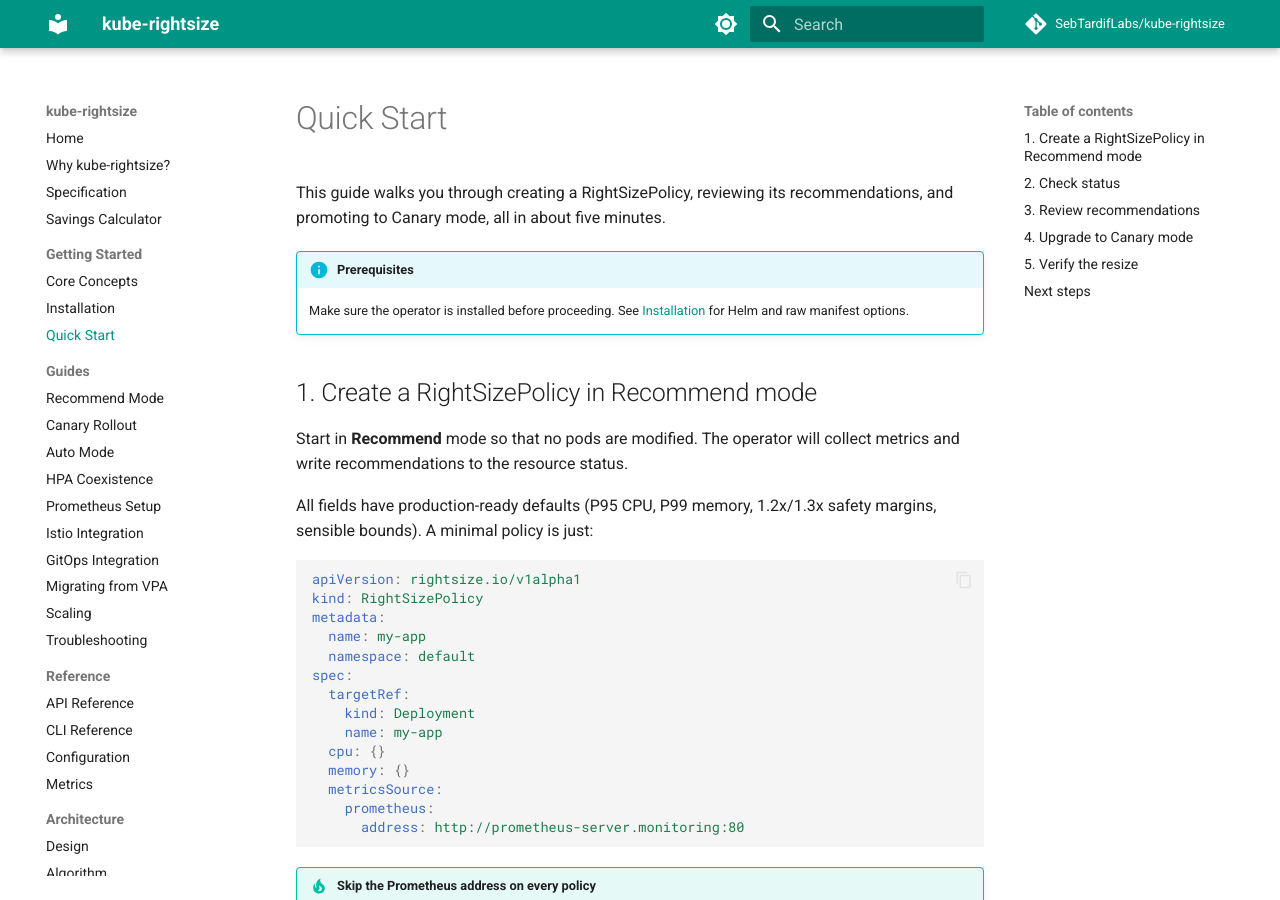
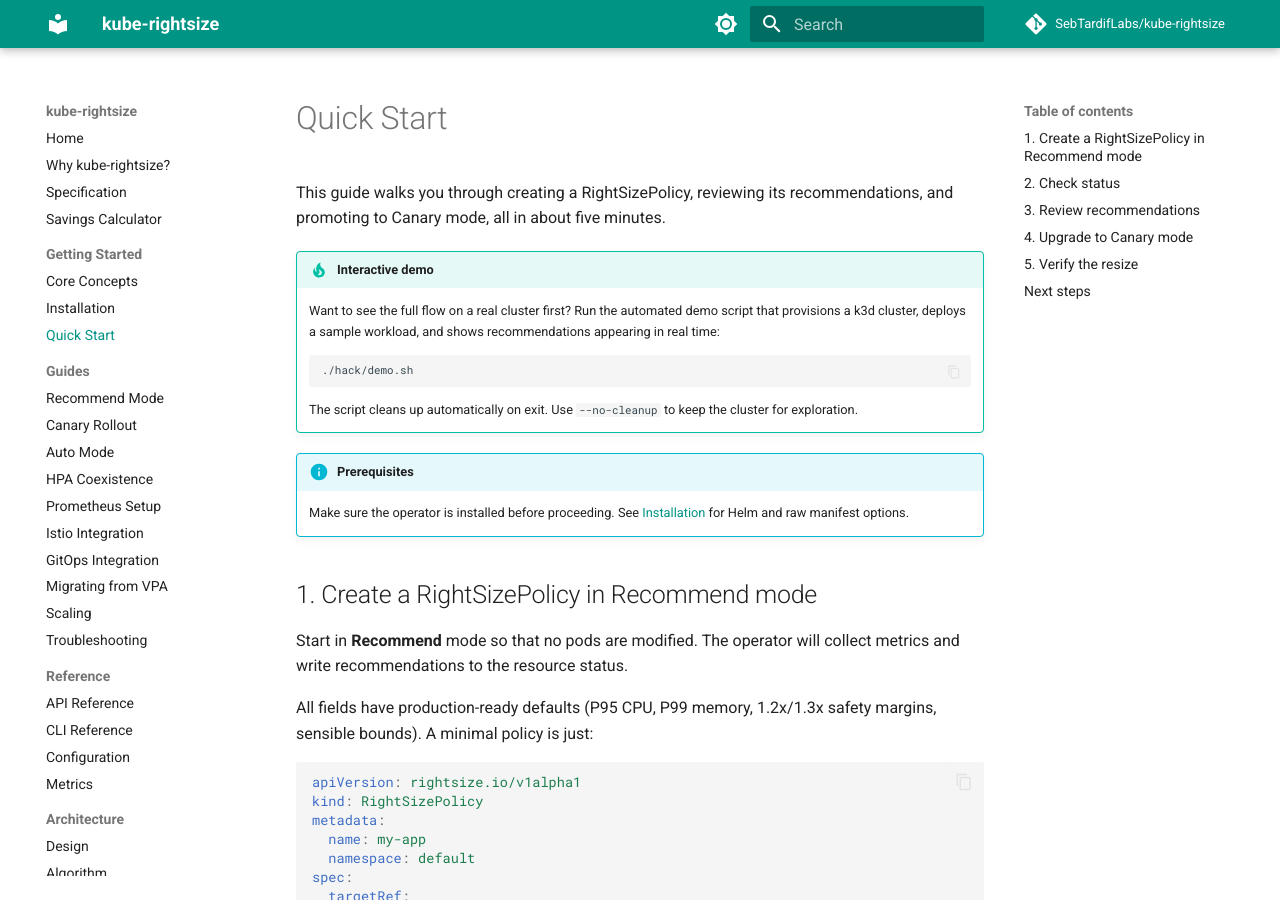
Before and after one commit to attune-io/attune, an MkDocs documentation site: the page built from docs/getting-started/quickstart.md, in a window 1280 px wide and 900 px high. Built offline with MkDocs 1.6.1 and Material for MkDocs 9.7.7, drawn with Linux system fonts in a browser that asks for light colours; comment, search, counter and statistics services are not loaded.

Commit message:
docs: add interactive demo script for quickstart recording
Add hack/demo.sh that automates the full kube-rightsize demo flow:
1. Creates a k3d cluster with cert-manager and Prometheus
2. Builds and deploys the operator via Helm
3. Deploys an over-provisioned workload (500m CPU / 512Mi, using ~100m / ~80Mi)
4. Creates a RightSizePolicy in Recommend mode with fast demo settings
5. Waits for recommendations to appear (minimumDataPoints: 3, 15m window)
6. Promotes to Auto mode and shows in-place resize happening
7. Cleans up on exit (trap handler)

Includes hack/demo-workload.yaml (resource-consumer based workload),
hack/demo.tape (VHS/Charm recording script for GIF/MP4 output),
and a quickstart.md tip linking to the demo.

Closes #332

Signed-off-by: Sebastien Tardif <sebtardif@ncf.ca>

````diff
--- a/docs/getting-started/quickstart.md
+++ b/docs/getting-started/quickstart.md
@@ -2,6 +2,18 @@
 
 This guide walks you through creating a RightSizePolicy, reviewing its
 recommendations, and promoting to Canary mode, all in about five minutes.
+
+!!! tip "Interactive demo"
+    Want to see the full flow on a real cluster first? Run the automated
+    demo script that provisions a k3d cluster, deploys a sample workload,
+    and shows recommendations appearing in real time:
+
+    ```bash
+    ./hack/demo.sh
+    ```
+
+    The script cleans up automatically on exit. Use `--no-cleanup` to keep
+    the cluster for exploration.
 
 !!! info "Prerequisites"
     Make sure the operator is installed before proceeding. See
````
Also changed, not shown: 3 other files.
